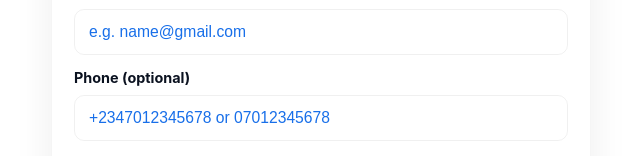
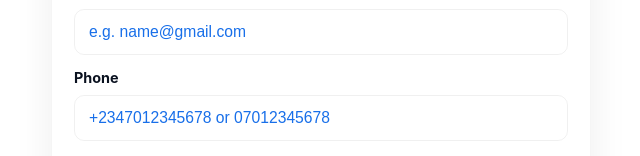
Before and after one commit to okikpo00/trebettafrontend, a React (Vite) app: page /register in a window 1280 px wide. Shown: the part 356-512 px from the top of the page, without its empty margins (319-959 px from the left). Built offline with nearby package versions, Linux system fonts and the light colour scheme.

Commit message:
Update before launch

```diff
--- a/src/pages/Register.jsx
+++ b/src/pages/Register.jsx
@@ -154,7 +154,7 @@ export default function Register() {
 
           {/* Phone */}
           <div className={`field ${errors.phone ? "error" : ""}`}>
-            <label>Phone (optional)</label>
+            <label>Phone </label>
             <input
               className="input"
               placeholder="+2347012345678 or 07012345678"
```
